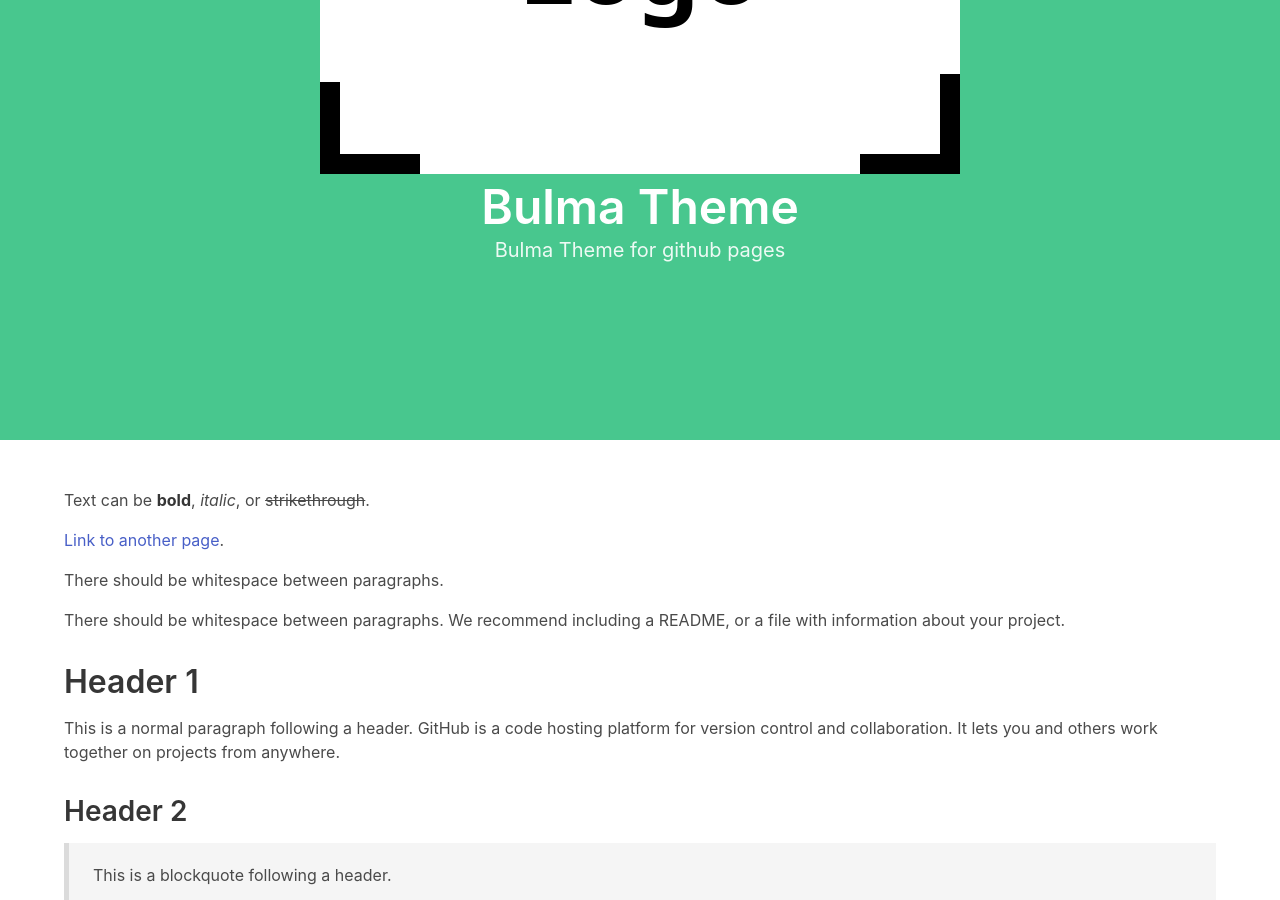
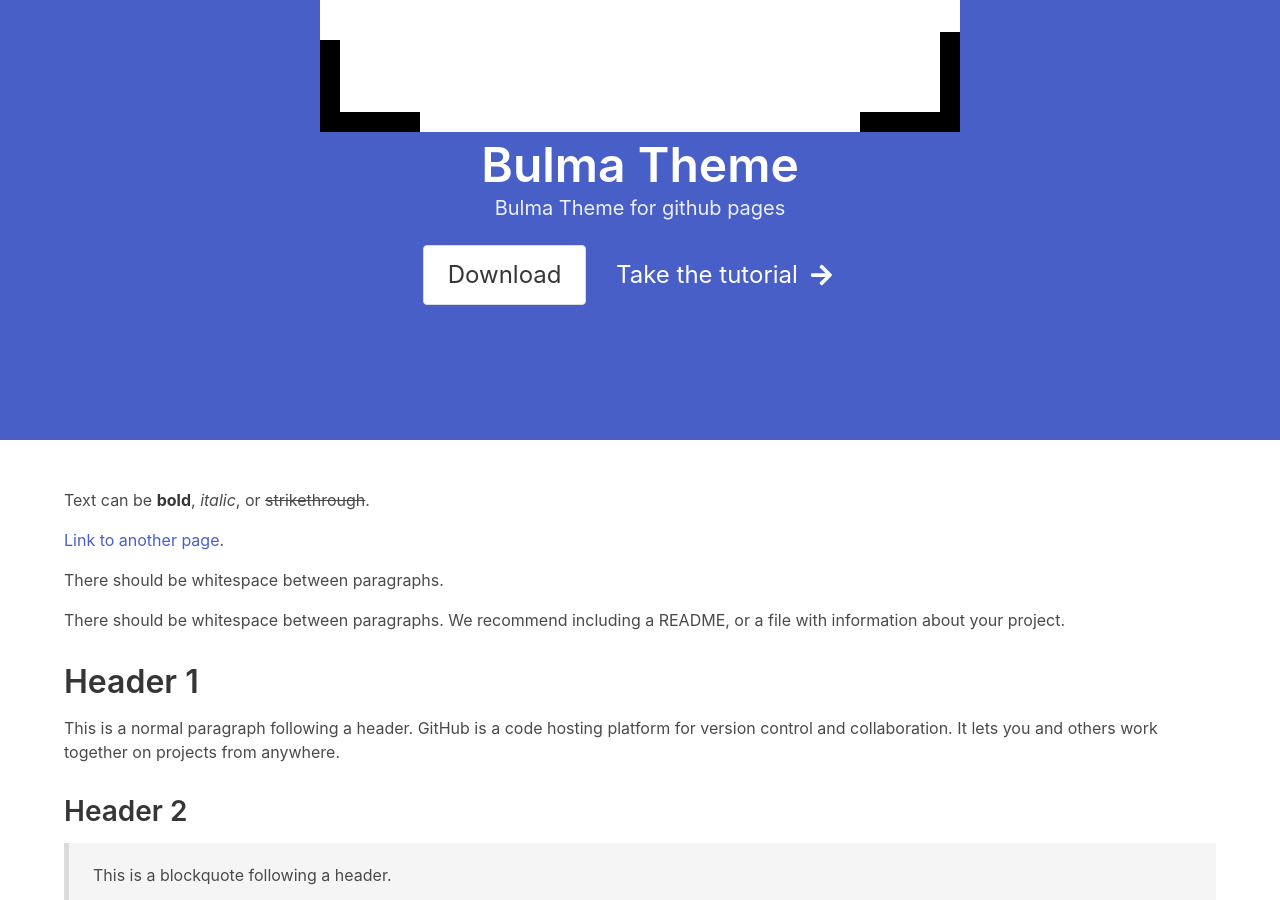
Before and after one commit to emad-elsaid/bulma-jekyll-theme, a Jekyll site: the page built from index.md, in a window 1280 px wide and 900 px high, scrolled down 460 px. Built offline with Jekyll 4.4.1, drawn with Linux system fonts in a browser that asks for light colours; nearby versions of some CDN libraries.

Commit message:
use blue color and links

```diff
--- a/_config.yml
+++ b/_config.yml
@@ -7,6 +7,8 @@ theme: bulma-jekyll-theme
 github:
   owner_url: https://www.github.com/emad-elsaid
   owner_name: Emad Elsaid
+download: https://download link
+tutorial: http://tutorial
 nav:
   - title: Home
     url: /
--- a/_includes/large-header.html
+++ b/_includes/large-header.html
@@ -1,4 +1,4 @@
-<section class="hero is-success is-fullheight">
+<section class="hero is-link is-fullheight">
   <div class="hero-head">
     {% include navbar.html %}
   </div>
@@ -17,6 +17,16 @@
       <h2 class="subtitle">
         {{ site.description | default: site.github.project_tagline }}
       </h2>
+
+      <p>
+        {% if site.download %}
+        <a class="button is-large" href="{{ site.download }}">Download</a>
+        {% endif %}
+
+        {% if site.tutorial %}
+        <a class="button is-link is-large" href="{{ site.tutorial }}">Take the tutorial &nbsp;<i class="fas fa-arrow-right"></i></a>
+        {% endif %}
+      </p>
     </div>
   </div>
   {% endif %}
--- a/_includes/navbar.html
+++ b/_includes/navbar.html
@@ -21,7 +21,7 @@
 
         {% if site.show_downloads %}
         <span class="navbar-item">
-          <a class="button is-success is-inverted" href="{{ site.github.repository_url }}">
+          <a class="button is-link is-inverted" href="{{ site.github.repository_url }}">
             <span class="icon">
               <i class="fab fa-github"></i>
             </span>
--- a/_includes/small-header.html
+++ b/_includes/small-header.html
@@ -1,4 +1,4 @@
-<section class="hero is-success">
+<section class="hero is-link is-link">
   <div class="hero-head">
     {% include navbar.html %}
   </div>
```
